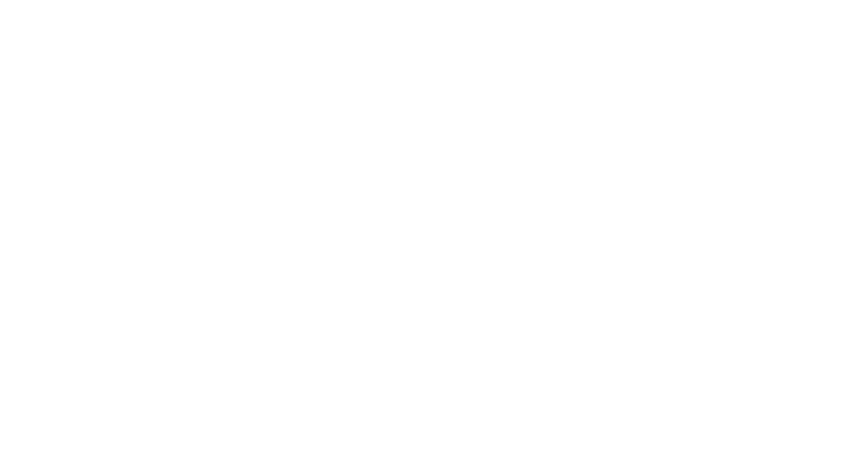
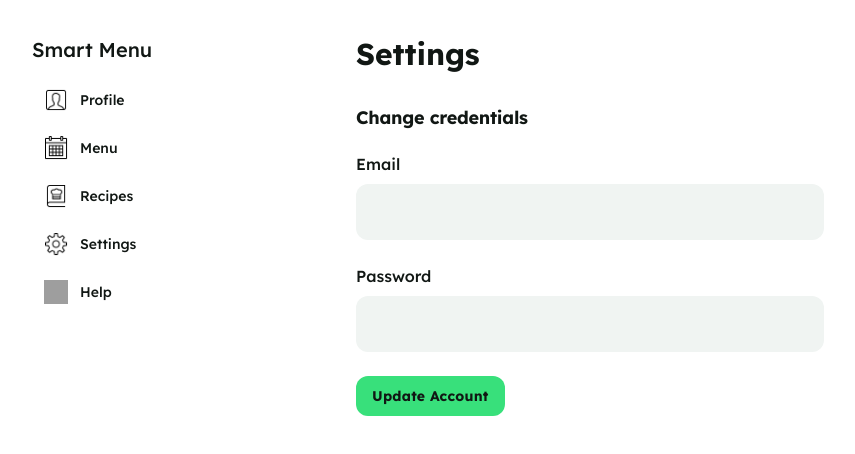
Before and after one commit to desprd/smart-menu-app, a React (Vite) app in the folder client/: page /settings in a window 1280 px wide. Before the commit this address had no page. Shown: the top 454 px of the page, without its empty margins (8-863 px from the left). Built offline with nearby package versions, Linux system fonts and the light colour scheme; grey boxes are pictures that could not be loaded.

Commit message:
Add client: basic Settings page

```diff
--- a/client/src/App.tsx
+++ b/client/src/App.tsx
@@ -6,6 +6,7 @@
 import WeeklyMenu from "./pages/WeeklyMenu";
 import ProfilePage from "./pages/ProfilePage";
 import Recipes from "./pages/Recipes";
+import Settings from "./pages/Settings";
 
 function App() {
   return (
@@ -18,6 +19,7 @@
           <Route path="/menu" element={<WeeklyMenu />}></Route>
           <Route path="/profile" element={<ProfilePage />}></Route>
           <Route path="/recipes" element={<Recipes />}></Route>
+          <Route path="/settings" element={<Settings />}></Route>
         </Routes>
       </BrowserRouter>
     </div>
--- a/client/src/components/FormInput.tsx
+++ b/client/src/components/FormInput.tsx
@@ -4,9 +4,15 @@
   label: string;
   value: string;
   onChange: (value: string) => void;
+  type?: string;
 }
 
-const FormInput: React.FC<Props> = ({ label, value, onChange }) => {
+const FormInput: React.FC<Props> = ({
+  label,
+  value,
+  onChange,
+  type = "text",
+}) => {
   return (
     <div className="flex flex-wrap items-end gap-4 px-4 py-3 max-w-[500px]">
       <label className="flex flex-col min-w-40 flex-1">
@@ -15,7 +21,7 @@
           <input
             className="flex-1 rounded-xl bg-[#f0f4f2] h-14 p-4 text-base placeholder-[#648772] text-[#111714] focus:outline-none"
             placeholder=""
-            type="text"
+            type={type}
             value={value}
             onChange={(e) => onChange(e.target.value)}
           />
--- /dev/null
+++ b/client/src/components/SubmitButton.tsx
@@ -0,0 +1,21 @@
+import React from "react";
+
+interface SubmitButtonProps {
+  label: string;
+  onClick: () => void;
+}
+
+const SubmitButton: React.FC<SubmitButtonProps> = ({ label, onClick }) => {
+  return (
+    <div className="flex px-4 py-3  ">
+      <button
+        onClick={onClick}
+        className="cursor-pointer rounded-xl bg-[#38e07b] text-[#111714] h-10 px-4 text-sm font-bold tracking-[0.015em]"
+      >
+        {label}
+      </button>
+    </div>
+  );
+};
+
+export default SubmitButton;
--- a/client/src/pages/Recipes.tsx
+++ b/client/src/pages/Recipes.tsx
@@ -3,6 +3,7 @@
 import CheckBox from "../components/CheckBox";
 import FormSelect from "../components/FormSelect";
 import FormTextarea from "../components/FormTextarea";
+import SubmitButton from "../components/SubmitButton";
 
 const Recipes: React.FC = () => {
   const [isVegeterian, setIsVegeterian] = useState(false);
@@ -76,14 +77,10 @@
             />
 
             {/* Submit */}
-            <div className="flex px-4 py-3 justify-end">
-              <button
-                onClick={handleSettingsChange}
-                className="cursor-pointer rounded-xl bg-[#38e07b] text-[#111714] h-10 px-4 text-sm font-bold tracking-[0.015em]"
-              >
-                Save Settings
-              </button>
-            </div>
+            <SubmitButton
+              label="Save Settings"
+              onClick={handleSettingsChange}
+            />
           </main>
         </div>
       </div>
--- /dev/null
+++ b/client/src/pages/Settings.tsx
@@ -0,0 +1,47 @@
+import React, { useState } from "react";
+import Sidebar from "../components/Sidebar";
+import SubmitButton from "../components/SubmitButton";
+import FormInput from "../components/FormInput";
+
+const Settings: React.FC = () => {
+  const handleSubmit = () => {};
+  const [email, setEmail] = useState("");
+  const [password, setPassword] = useState("");
+
+  return (
+    <div className="relative flex min-h-screen flex-col bg-white group/design-root overflow-x-hidden font-lexend">
+      <div className="layout-container flex h-full grow flex-col">
+        <div className="gap-1 px-6 flex flex-1 justify-center py-5">
+          <Sidebar />
+          <main className="layout-content-container flex flex-col max-w-full flex-1">
+            <div className="p-4">
+              <h2 className="text-[#111714] text-2xl sm:text-3xl font-bold">
+                Settings
+              </h2>
+            </div>
+
+            {/* Account Section */}
+            <h3 className="text-[#111714] text-lg font-bold tracking-[-0.015em] px-4 pb-2 pt-4">
+              Change credentials
+            </h3>
+            <FormInput
+              value={email}
+              onChange={setEmail}
+              label="Email"
+              type="email"
+            />
+            <FormInput
+              value={password}
+              onChange={setPassword}
+              label="Password"
+              type="password"
+            />
+            <SubmitButton onClick={handleSubmit} label="Update Account" />
+          </main>
+        </div>
+      </div>
+    </div>
+  );
+};
+
+export default Settings;
```
